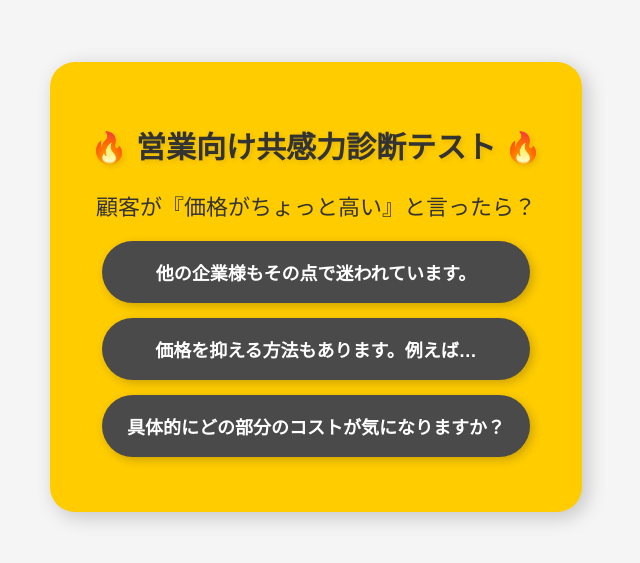
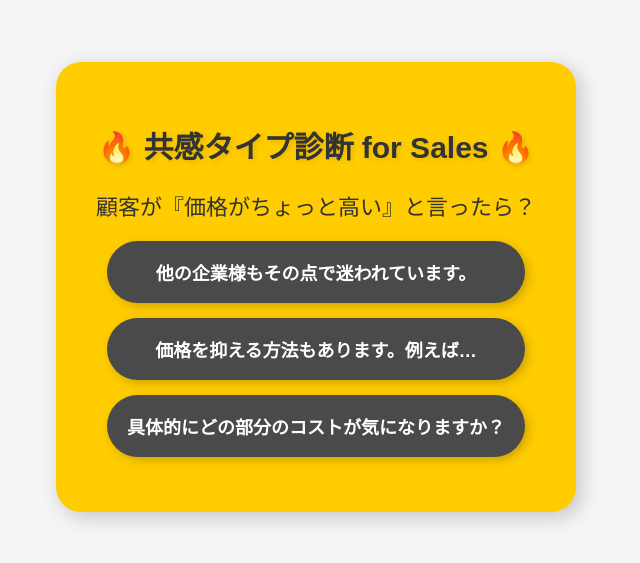
Before and after one commit to yukiko8888/sales-empathy-test, a React (Create React App) app: page / in a window 1280 px wide. Shown: the part 113-676 px from the top of the page, without its empty margins (324-964 px from the left). Built offline with nearby package versions, Linux system fonts and the light colour scheme.

Commit message:
タイトルを「共感タイプ診断 for Sales」に変更

```diff
--- a/src/components/EmpathyTest.js
+++ b/src/components/EmpathyTest.js
@@ -57,7 +57,7 @@ export default function EmpathyTest() {
 
   return (
     <div className="container">
-      <h1>🔥 営業向け共感力診断テスト 🔥</h1>
+      <h1>🔥 共感タイプ診断 for Sales 🔥</h1>
       {result ? (
         <div className="result">{result}</div>
       ) : (
```
